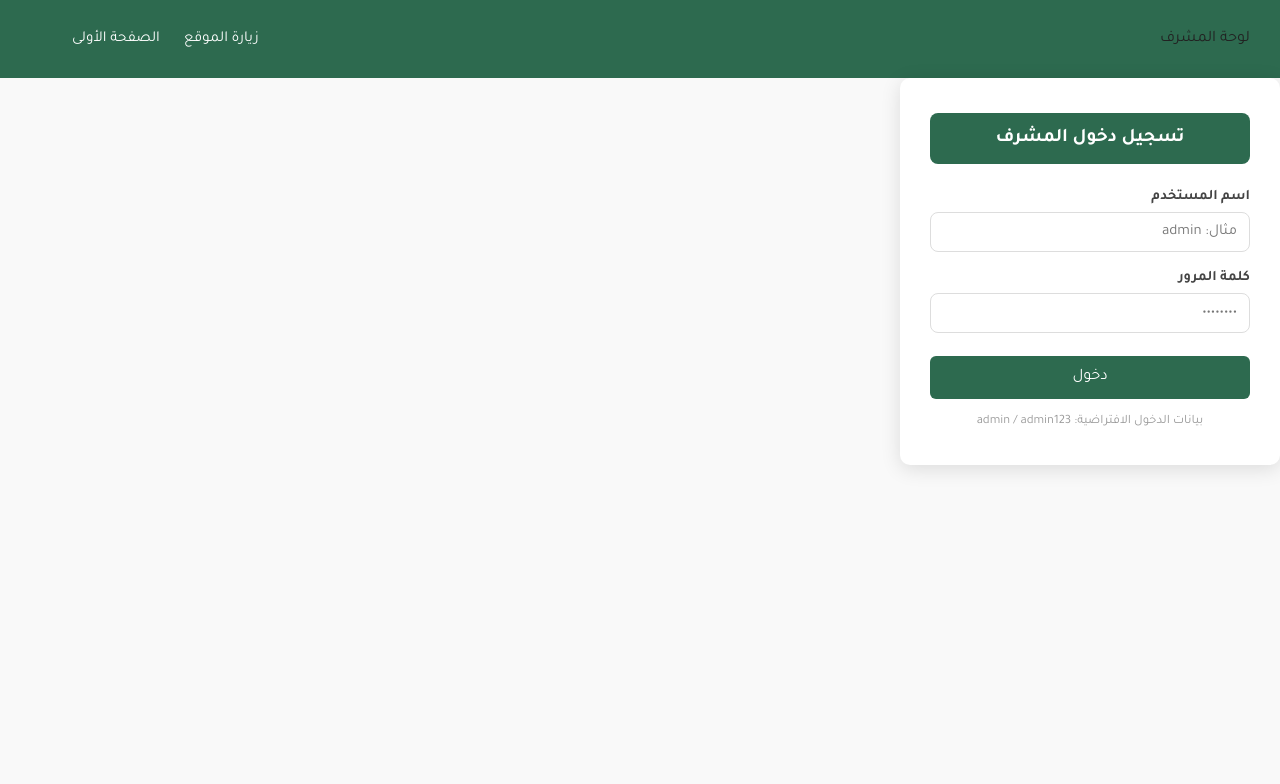
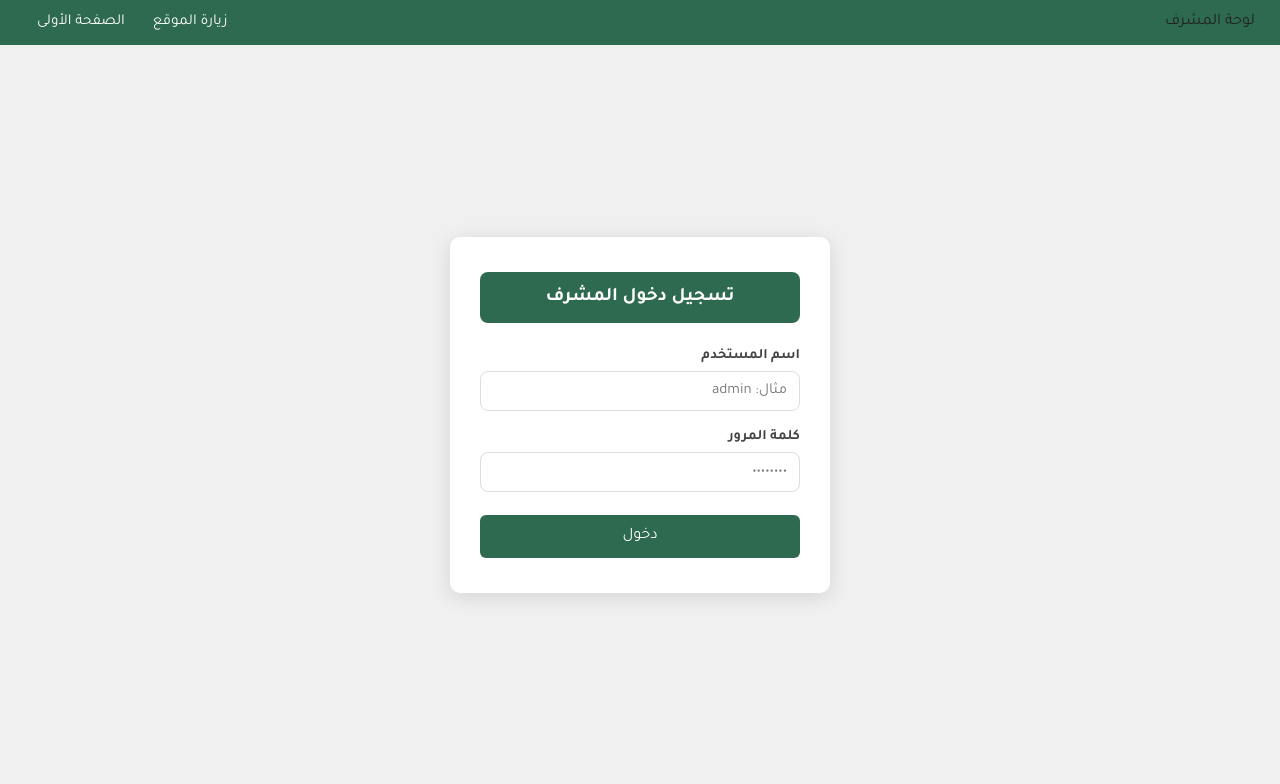
Before and after one commit to Raneemts/Web-project, a PHP site: page /admin/login.php in a window 1280 px wide. Shown: the top 784 px of the page. Run offline with PHP 8.4, Linux system fonts and the light colour scheme.

Commit message:
Refactor login.php for improved structure and styling

```diff
--- a/web_project/admin/login.php
+++ b/web_project/admin/login.php
@@ -35,63 +35,43 @@ if ($_SERVER['REQUEST_METHOD'] === 'POST') {
 <html lang="ar" dir="rtl">
 <head>
     <meta charset="UTF-8">
-    <meta name="viewport" content="width=device-width, initial-scale=1.0">
-    <title>تسجيل دخول المشرف - اكتشف السعودية</title>
-    <link rel="preconnect" href="https://fonts.googleapis.com">
+    <title>تسجيل دخول المشرف</title>
     <link href="https://fonts.googleapis.com/css2?family=Tajawal:wght@400;500;700&display=swap" rel="stylesheet">
     <link rel="stylesheet" href="../css/style.css">
 </head>
-<body>
+<body class="login-page-bg">
 
-<nav class="admin-navbar">
-    <span class="brand">لوحة المشرف</span>
-    <nav>
+<nav class="admin-nav">
+    <span>لوحة المشرف</span>
+    <div>
         <a href="../index.php">زيارة الموقع</a>
         <a href="../index.php">الصفحة الأولى</a>
-    </nav>
+    </div>
 </nav>
 
-<div class="login-page">
+<div class="login-center">
     <div class="login-box">
         <h2>تسجيل دخول المشرف</h2>
 
-        <?php if (!empty($error)): ?>
-            <div class="alert alert-error"><?= htmlspecialchars($error) ?></div>
+        <?php if ($error): ?>
+            <div class="alert-error"><?= htmlspecialchars($error) ?></div>
         <?php endif; ?>
 
         <form method="POST">
             <div class="form-group">
-                <label for="username">اسم المستخدم</label>
-                <input
-                    type="text"
-                    id="username"
-                    name="username"
-                    class="form-control"
-                    placeholder="مثال: admin"
-                    value="<?= htmlspecialchars($_POST['username'] ?? '') ?>"
-                    required
-                >
+                <label>اسم المستخدم</label>
+                <input type="text" name="username"
+                       placeholder="مثال: admin"
+                       value="<?= htmlspecialchars($_POST['username'] ?? '') ?>">
             </div>
             <div class="form-group">
-                <label for="password">كلمة المرور</label>
-                <input
-                    type="password"
-                    id="password"
-                    name="password"
-                    class="form-control"
-                    placeholder="••••••••"
-                    required
-                >
+                <label>كلمة المرور</label>
+                <input type="password" name="password" placeholder="••••••••">
             </div>
             <button type="submit" class="btn-submit">دخول</button>
         </form>
-
-        <p style="text-align:center; margin-top:15px; font-size:0.8rem; color:#999;">
-            بيانات الدخول الافتراضية: admin / admin123
-        </p>
     </div>
 </div>
 
-<script src="../js/main.js"></script>
 </body>
 </html>
```
